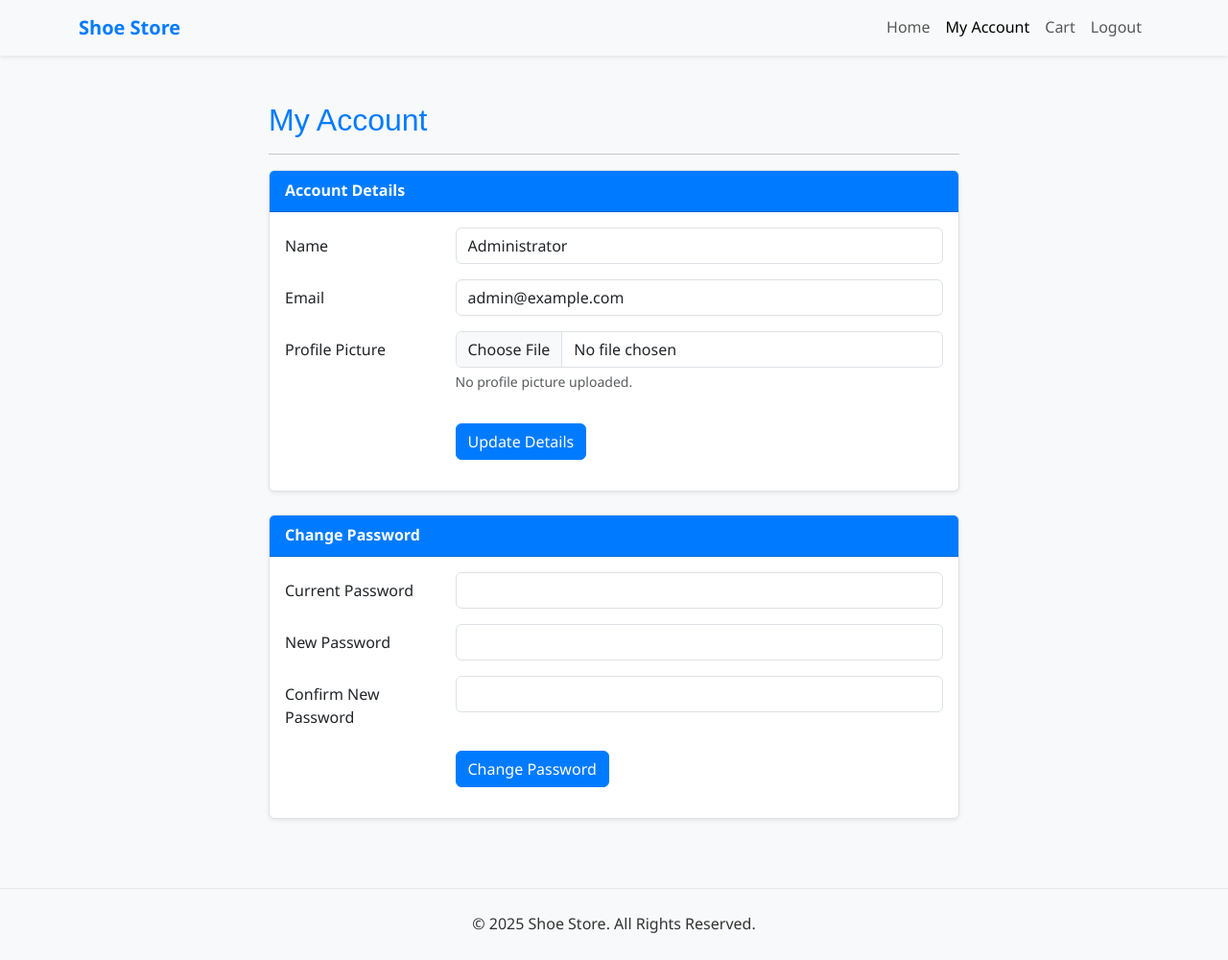
After one commit to Arvss07/wsat-final_proj, a PHP site: page /wsat-final_proj/index.php?page=account in a window 1280 px wide. The commit adds this page. Shown: the whole page at 96% size. Run offline with PHP 8.4, Linux system fonts and the light colour scheme; a user stored in the database is signed in; data comes from the database, SQL or seed files in the repository; some libraries are stand-ins or nearby versions.

Commit message:
updating account works

```diff
--- a/includes/header.php
+++ b/includes/header.php
@@ -58,15 +58,17 @@ if (!function_exists('asset')) {
                         <?php $user_role = $_SESSION['role'] ?? null; ?>
 
                         <?php if ($user_role === 'Admin'): ?>
+                            <li class="nav-item"><a class="nav-link <?php if ($current_page === 'admin/dashboard') echo 'active'; ?>" href="index.php?page=admin/dashboard">Dashboard</a></li>
                             <li class="nav-item"><a class="nav-link <?php if ($current_page === 'logout') echo 'active'; ?>" href="index.php?page=logout">Logout</a></li>
                         <?php elseif ($user_role === 'Seller'): ?>
                             <li class="nav-item"><a class="nav-link <?php if ($current_page === 'seller/my_products') echo 'active'; ?>" href="index.php?page=seller/my_products">My Products</a></li>
                             <li class="nav-item"><a class="nav-link <?php if ($current_page === 'seller/manage_orders') echo 'active'; ?>" href="index.php?page=seller/manage_orders">Manage Orders</a></li>
-                            <li class="nav-item"><a class="nav-link <?php if ($current_page === 'profile') echo 'active'; ?>" href="index.php?page=profile">My Account</a></li>
+                            <li class="nav-item"><a class="nav-link <?php if ($current_page === 'account') echo 'active'; ?>" href="index.php?page=account">My Account</a></li>
                             <li class="nav-item"><a class="nav-link <?php if ($current_page === 'logout') echo 'active'; ?>" href="index.php?page=logout">Logout</a></li>
                         <?php else: // Shopper or other roles
                         ?>
-                            <li class="nav-item"><a class="nav-link <?php if ($current_page === 'profile') echo 'active'; ?>" href="index.php?page=profile">Profile</a></li>
+                            <li class="nav-item"><a class="nav-link <?php if ($current_page === 'home') echo 'active'; ?>" href="index.php?page=home">Home</a></li>
+                            <li class="nav-item"><a class="nav-link <?php if ($current_page === 'account') echo 'active'; ?>" href="index.php?page=account">My Account</a></li>
                             <li class="nav-item"><a class="nav-link <?php if ($current_page === 'cart') echo 'active'; ?>" href="index.php?page=cart">Cart</a></li>
                             <li class="nav-item"><a class="nav-link <?php if ($current_page === 'logout') echo 'active'; ?>" href="index.php?page=logout">Logout</a></li>
                         <?php endif; ?>
--- a/index.php
+++ b/index.php
@@ -34,7 +34,7 @@ $page = $_GET['page'] ?? 'home'; // Default page is 'home'
 $public_pages = ['home', 'login', 'register', 'product', 'products', 'contact', 'about', 'password_reset_request', 'password_reset_form'];
 
 // Define pages that require login
-$protected_pages = ['profile', 'cart', 'checkout', 'orders', 'logout'];
+$protected_pages = ['cart', 'checkout', 'orders', 'logout', 'account'];
 
 // Define pages specific to roles
 $admin_pages = ['admin/dashboard', 'admin/users', 'admin/products', 'admin/settings'];
@@ -101,9 +101,9 @@ switch ($page) {
         break;
 
     // Protected Pages (Shopper, Seller, Admin)
-    case 'profile':
-        $page_path = __DIR__ . '/pages/profile.php';
-        $page_title = 'My Profile';
+    case 'account': // Added for the new account page
+        $page_path = __DIR__ . '/pages/account.php';
+        $page_title = 'My Account';
         break;
     case 'cart':
         $page_path = __DIR__ . '/pages/cart.php';
--- /dev/null
+++ b/pages/account.php
@@ -0,0 +1,136 @@
+<?php
+// File: pages/account.php
+// Purpose: Displays user account information and forms for updates.
+
+// Ensure user is logged in
+// session_start(); // Already started in index.php or a global include
+if (!isset($_SESSION['user_id'])) {
+    header('Location: index.php?page=login&message=Please login to access your account.');
+    exit();
+}
+
+require_once __DIR__ . '/../config/database.php';
+require_once __DIR__ . '/../utils/hash.php'; // For password functions if needed here
+
+$user_id = $_SESSION['user_id'];
+$user = null;
+$error_message = '';
+$success_message = '';
+
+// Fetch user data
+try {
+    $stmt = $conn->prepare("SELECT name, email, profile_picture_path FROM users WHERE id = ?");
+    $stmt->bind_param("s", $user_id); // Bind the user_id parameter
+    $stmt->execute();
+    $result = $stmt->get_result(); // Get the result set from the prepared statement
+    $user = $result->fetch_assoc(); // Fetch the data as an associative array
+    $stmt->close(); // Close the statement
+} catch (Exception $e) { // Catch generic Exception for MySQLi errors or other issues
+    $error_message = "Error fetching account details: " . $e->getMessage();
+}
+
+if (!$user) {
+    // Should not happen if session is valid, but good to check
+    header('Location: index.php?page=login&message=User not found.');
+    exit();
+}
+
+// Handle messages from handler
+if (isset($_GET['success'])) {
+    $success_message = htmlspecialchars($_GET['success']);
+}
+if (isset($_GET['error'])) {
+    $error_message = htmlspecialchars($_GET['error']);
+}
+
+?>
+
+<div class="container mt-5 mb-5">
+    <div class="row justify-content-center">
+        <div class="col-md-8">
+            <h2>My Account</h2>
+            <hr>
+
+            <?php if ($success_message): ?>
+                <div class="alert alert-success"><?php echo $success_message; ?></div>
+            <?php endif; ?>
+            <?php if ($error_message): ?>
+                <div class="alert alert-danger"><?php echo $error_message; ?></div>
+            <?php endif; ?>
+
+            <div class="card mb-4">
+                <div class="card-header">
+                    Account Details
+                </div>
+                <div class="card-body">
+                    <form action="api/user/update_account_handler.php" method="POST" enctype="multipart/form-data">
+                        <input type="hidden" name="action" value="update_details">
+                        <div class="mb-3 row">
+                            <label for="name" class="col-sm-3 col-form-label">Name</label>
+                            <div class="col-sm-9">
+                                <input type="text" class="form-control" id="name" name="name" value="<?php echo htmlspecialchars($user['name']); ?>" required>
+                            </div>
+                        </div>
+                        <div class="mb-3 row">
+                            <label for="email" class="col-sm-3 col-form-label">Email</label>
+                            <div class="col-sm-9">
+                                <input type="email" class="form-control" id="email" name="email" value="<?php echo htmlspecialchars($user['email']); ?>" required>
+                            </div>
+                        </div>
+                        <div class="mb-3 row">
+                            <label for="profile_picture" class="col-sm-3 col-form-label">Profile Picture</label>
+                            <div class="col-sm-9">
+                                <input type="file" class="form-control" id="profile_picture" name="profile_picture" accept="image/*">
+                                <?php if ($user['profile_picture_path']): ?>
+                                    <img src="<?php echo htmlspecialchars($user['profile_picture_path']); ?>" alt="Profile Picture" class="img-thumbnail mt-2" style="max-height: 150px;">
+                                <?php else: ?>
+                                    <p class="form-text text-muted">No profile picture uploaded.</p>
+                                <?php endif; ?>
+                            </div>
+                        </div>
+                        <div class="mb-3 row">
+                            <div class="col-sm-9 offset-sm-3">
+                                <button type="submit" class="btn btn-primary">Update Details</button>
+                            </div>
+                        </div>
+                    </form>
+                </div>
+            </div>
+
+            <div class="card">
+                <div class="card-header">
+                    Change Password
+                </div>
+                <div class="card-body">
+                    <form action="api/user/update_account_handler.php" method="POST">
+                        <input type="hidden" name="action" value="change_password">
+                        <div class="mb-3 row">
+                            <label for="current_password" class="col-sm-3 col-form-label">Current Password</label>
+                            <div class="col-sm-9">
+                                <input type="password" class="form-control" id="current_password" name="current_password" required>
+                            </div>
+                        </div>
+                        <div class="mb-3 row">
+                            <label for="new_password" class="col-sm-3 col-form-label">New Password</label>
+                            <div class="col-sm-9">
+                                <input type="password" class="form-control" id="new_password" name="new_password" required>
+                            </div>
+                        </div>
+                        <div class="mb-3 row">
+                            <label for="confirm_new_password" class="col-sm-3 col-form-label">Confirm New Password</label>
+                            <div class="col-sm-9">
+                                <input type="password" class="form-control" id="confirm_new_password" name="confirm_new_password" required>
+                            </div>
+                        </div>
+                        <div class="mb-3 row">
+                            <div class="col-sm-9 offset-sm-3">
+                                <button type="submit" class="btn btn-primary">Change Password</button>
+                            </div>
+                        </div>
+                    </form>
+                </div>
+            </div>
+
+        </div>
+    </div>
+</div>
```
Also changed, not shown: api/user/update_account_handler.php (added, +180 -0 lines), pages/404.php (+10 -28 lines), pages/unauthorized.php (+9 -28 lines).
